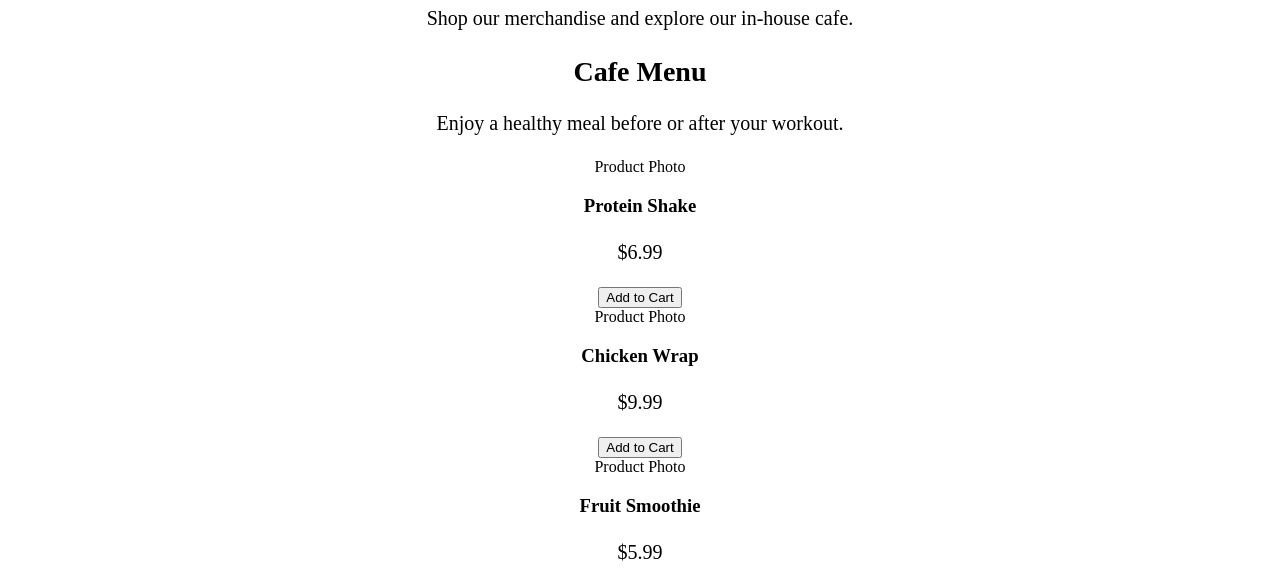
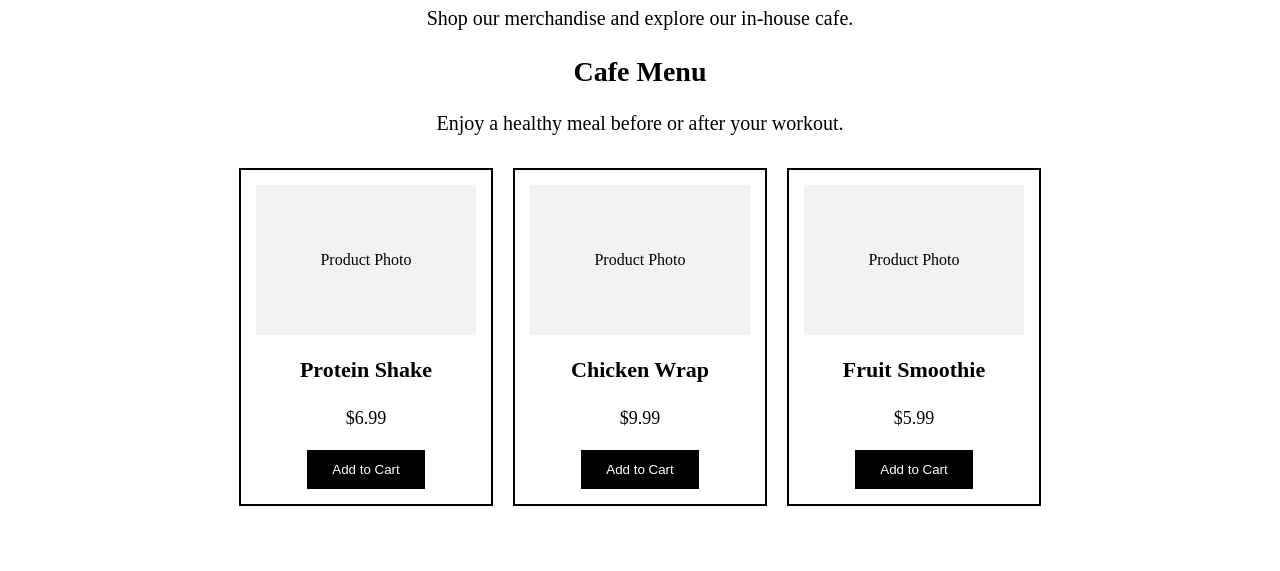
Before and after one commit to jpmtb/River-Road-Fitness, a plain HTML site: page store.html in a window 1280 px wide. Shown: the part 229-800 px from the top of the page. Drawn offline with Linux system fonts and the light colour scheme.

Commit message:
Add styles for store page and product layout

```diff
--- a/style.css
+++ b/style.css
@@ -114,3 +114,58 @@ h2 {
 .plan button:hover {
     background-color: gray;
 }
+
+
+/* Store Page */
+
+.store-items {
+    display: flex;
+    justify-content: center;
+    flex-wrap: wrap;
+    gap: 20px;
+    margin: 30px 0;
+}
+
+.product {
+    border: 2px solid black;
+    width: 220px;
+    padding: 15px;
+    text-align: center;
+}
+
+.product-image {
+    width: 100%;
+    height: 150px;
+    background-color: #f2f2f2;
+    display: flex;
+    justify-content: center;
+    align-items: center;
+}
+
+.product h3 {
+    font-size: 22px;
+}
+
+.product p {
+    font-size: 18px;
+}
+
+.product button,
+.checkout {
+    background-color: black;
+    color: white;
+    border: none;
+    padding: 12px 25px;
+    cursor: pointer;
+}
+
+.product button:hover,
+.checkout:hover {
+    background-color: gray;
+}
+
+#payment {
+    padding: 10px;
+    margin: 10px;
+    border: 1px solid black;
+}
```
